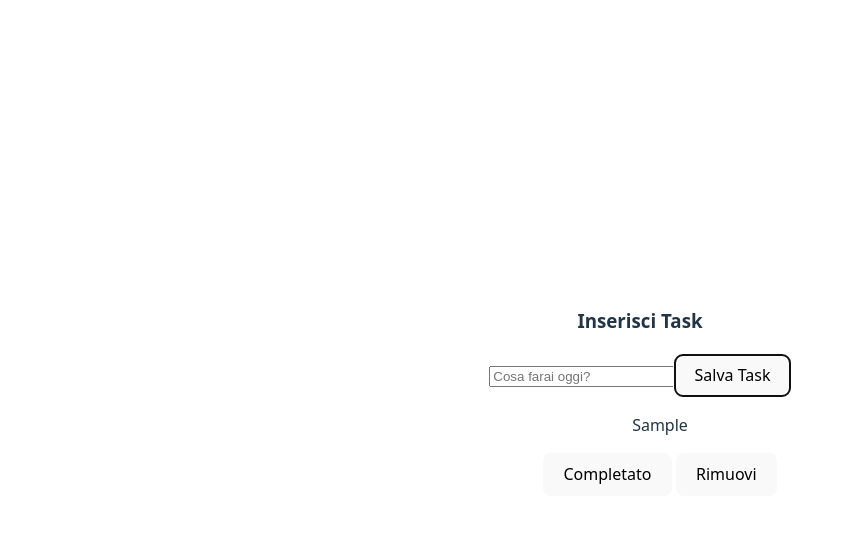
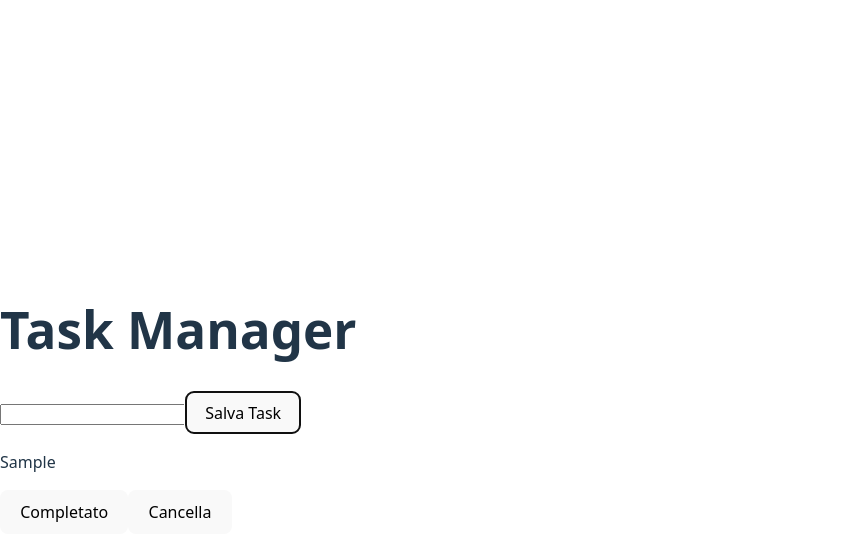
Before and after one commit to DavideTosti/react, a React (Vite) app in the folder esercizi-react/: page / in a window 1280 px wide. Both pictures are taken after typing "Sample" into the empty fields and a click on the button "Salva Task". Shown: the top 560 px of the page, without its empty margins (0-854 px from the left). Built offline with nearby package versions, Linux system fonts and the light colour scheme.

Commit message:
completato esercizio

```diff
--- a/esercizi-react/src/App.jsx
+++ b/esercizi-react/src/App.jsx
@@ -1,50 +1,54 @@
-import { useEffect, useState } from "react"; // Importa gli hook useEffect e useState da React
-import TaskForm from "./components/TaskForm"; // Importa il componente TaskForm
-import TaskList from "./components/TaskList"; // Importa il componente TaskList
-import "./App.css"; // Importa il file di stile CSS
+import React, { useState, useEffect } from "react";
+import TaskForm from "./components/TaskForm";
+import TaskList from "./components/TaskList";
+
 function App() {
-  const [tasks, setTasks] = useState([]); // Stato per memorizzare l'elenco dei task
-  // Funzione per aggiungere un nuovo task
-  const handleSubmit = (newTask) => {
-    setTasks((prevTasks) => [
-      ...prevTasks,
-      { name: newTask, completed: false }, // Aggiunge un nuovo task con stato 'completed' impostato su false
-    ]);
+  const [tasks, setTasks] = useState([]);
+
+  useEffect(() => {
+    const savedTasks = JSON.parse(localStorage.getItem("tasks"));
+    if (savedTasks) {
+      setTasks(savedTasks);
+    }
+  }, []);
+
+  useEffect(() => {
+    localStorage.setItem("tasks", JSON.stringify(tasks));
+  }, [tasks]);
+
+  const handleAddTask = (titolo) => {
+    const task = {
+      id: Date.now().toString(),
+      titolo,
+      completato: false,
+    };
+    setTasks((prevTasks) => [...prevTasks, task]);
   };
-  // Funzione per segnare un task come completato
-  const handleComplete = (taskToComplete) => {
+
+  function handleCompleteTask(id) {
     setTasks((prevTasks) =>
-      prevTasks.map(
-        (task) =>
-          task === taskToComplete ? { ...task, completed: true } : task // Segna il task come completato
+      prevTasks.map((t) =>
+        t.id === id ? { ...t, completato: !t.completato } : t
       )
     );
-  };
-  // Funzione per rimuovere un task
-  const handleDelete = (taskToDelete) => {
-    setTasks((prevTasks) => prevTasks.filter((task) => task !== taskToDelete)); // Rimuove il task selezionato
-  };
-  // Caricamento dei task da localStorage all'avvio
-  useEffect(() => {
-    const salvati = localStorage.getItem("tasks"); // Recupera i task salvati nel localStorage
-    if (salvati) {
-      setTasks(JSON.parse(salvati)); // Imposta i task recuperati nello stato
-    }
-  }, []);
-  // Salvataggio dei task su localStorage ogni volta che cambiano
-  useEffect(() => {
-    localStorage.setItem("tasks", JSON.stringify(tasks)); // Salva i task attuali nel localStorage
-  }, [tasks]);
+  }
+
+  function handleDeleteTask(id) {
+    setTasks((prevTasks) => prevTasks.filter((task) => task.id !== id));
+  }
+
   return (
     <div>
-      <TaskForm handleSubmit={handleSubmit} />{" "}
-      {/*Renderizza il componente TaskForm e passa la funzione handleSubmit*/}
+      <h1>Task Manager</h1>
+
+      <TaskForm onAddTask={handleAddTask} />
       <TaskList
-        tasks={tasks} // Passa l'elenco dei task al componente TaskList
-        handleComplete={handleComplete} // Passa la funzione handleComplete
-        handleDelete={handleDelete} // Passa la funzione handleDelete
+        tasks={tasks}
+        onComplete={handleCompleteTask}
+        onDelete={handleDeleteTask}
       />
     </div>
   );
 }
-export default App; // Esporta il componente App
+
+export default App;
--- a/esercizi-react/src/components/TaskForm.jsx
+++ b/esercizi-react/src/components/TaskForm.jsx
@@ -1,28 +1,24 @@
-import { useState } from "react"; // Importa l'hook useState da React
-export default function TaskForm({ handleSubmit }) {
-  const [inputValue, setInputValue] = useState(""); // Stato per memorizzare il valore dell'input
-  // Gestisce l'input nel campo di testo
-  function handleChange(event) {
-    setInputValue(event.target.value); // Aggiorna lo stato con il valore dell'input
+import React, { useState } from "react";
+
+function TaskForm({ onAddTask }) {
+  const [testo, setTesto] = useState("");
+
+  function handleSubmit(e) {
+    e.preventDefault();
+    onAddTask(testo);
+    setTesto("");
   }
-  // Gestisce la sottomissione del task
-  function onSubmit(event) {
-    event.preventDefault(); // Previene il comportamento predefinito del form
-    handleSubmit(inputValue); // Passa il valore dell'input alla funzione handleSubmit
-    setInputValue(""); // Resetta il campo di testo
-  }
+
   return (
-    <form onSubmit={onSubmit}>
-      {/*Gestisce la sottomissione del form */}
-      <h3>Inserisci Task</h3>
+    <form onSubmit={handleSubmit}>
       <input
         type="text"
-        placeholder="Cosa farai oggi?"
-        value={inputValue} // Valore controllato dell'input
-        onChange={handleChange} // Gestisce il cambiamento dell'input
+        value={testo}
+        onChange={(e) => setTesto(e.target.value)}
       />
-      <button type="submit">Salva Task</button>{" "}
-      {/*Bottone per salvare il task*/}
+      <button type="submit">Salva Task</button>
     </form>
   );
 }
+
+export default TaskForm;
--- a/esercizi-react/src/components/TaskItem.jsx
+++ b/esercizi-react/src/components/TaskItem.jsx
@@ -1,14 +1,15 @@
-export default function TaskItem({ task, handleComplete, handleDelete }) {
+import React from "react";
+
+function TaskItem({ task, onComplete, onDelete }) {
   return (
     <div>
-      <p style={{ textDecoration: task.completed ? "line-through" : "none" }}>
-        {task.name}{" "}
-        {/* Visualizza il nome del task con una linea se completato*/}
-      </p>
-      <button onClick={() => handleComplete(task)}>Completato</button>{" "}
-      {/*Bottone per segnare il task come completato*/}
-      <button onClick={() => handleDelete(task)}>Rimuovi</button>{" "}
-      {/*Bottone per rimuovere il task*/}
+      <p style={{ opacity: task.completato ? 0.6 : 1 }}>{task.titolo}</p>
+
+      <button onClick={() => onComplete(task.id)}>Completato</button>
+
+      <button onClick={() => onDelete(task.id)}>Cancella</button>
     </div>
   );
 }
+
+export default TaskItem;
--- a/esercizi-react/src/components/TaskList.jsx
+++ b/esercizi-react/src/components/TaskList.jsx
@@ -1,15 +1,23 @@
-import TaskItem from "./TaskItem"; // Importa il componente TaskItem
-export default function TaskList({ tasks, handleComplete, handleDelete }) {
+import React from "react";
+import TaskItem from "./TaskItem"; // Importa TaskItem
+
+function TaskList({ tasks, onComplete, onDelete }) {
+  if (tasks.length === 0) {
+    return <p>Nessun task presente</p>;
+  }
+
   return (
-    <ul>
-      {tasks.map((task, index) => (
+    <div>
+      {tasks.map((task) => (
         <TaskItem
-          key={index} // Chiave unica per ogni elemento della lista
-          task={task} // Passa il task al componente TaskItem
-          handleComplete={handleComplete} // Passa la funzione handleComplete
-          handleDelete={handleDelete} // Passa la funzione handleDelete
+          key={task.id}
+          task={task}
+          onComplete={onComplete}
+          onDelete={onDelete}
         />
       ))}
-    </ul>
+    </div>
   );
 }
+
+export default TaskList;
```
